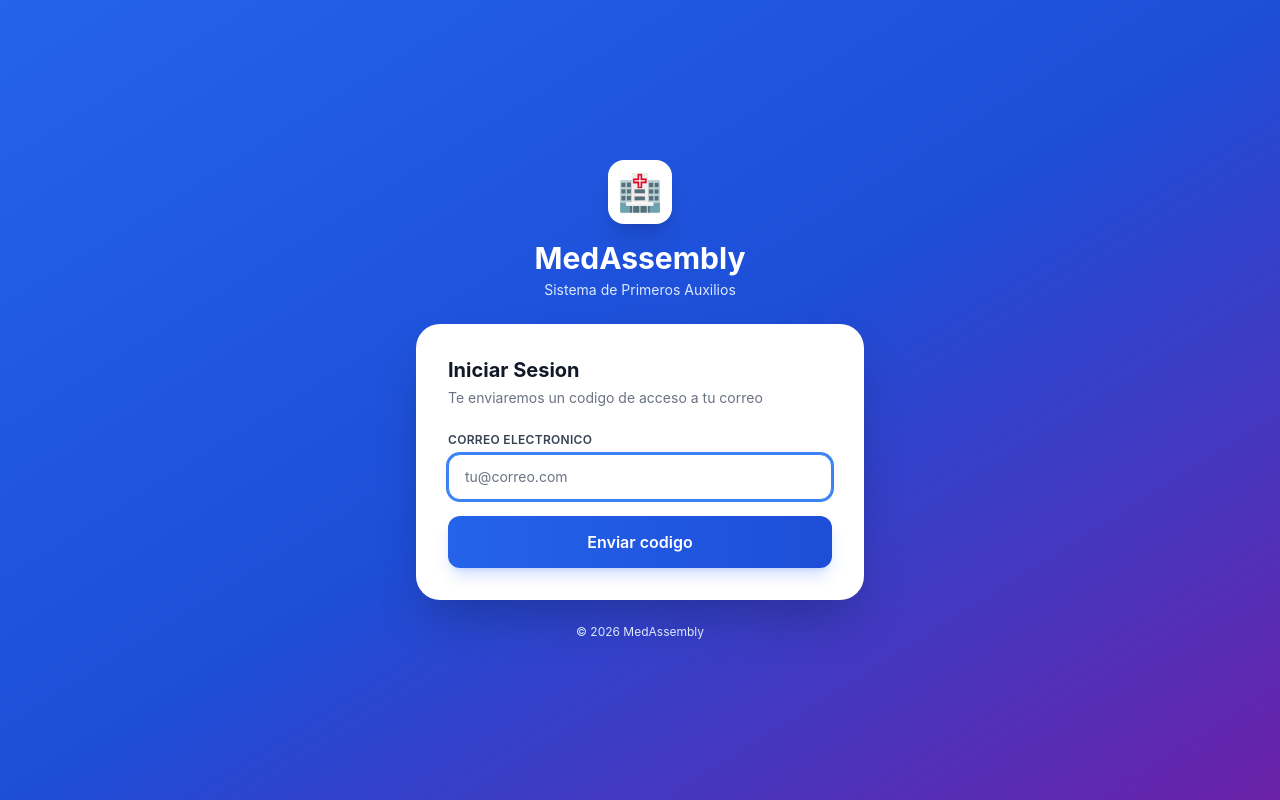
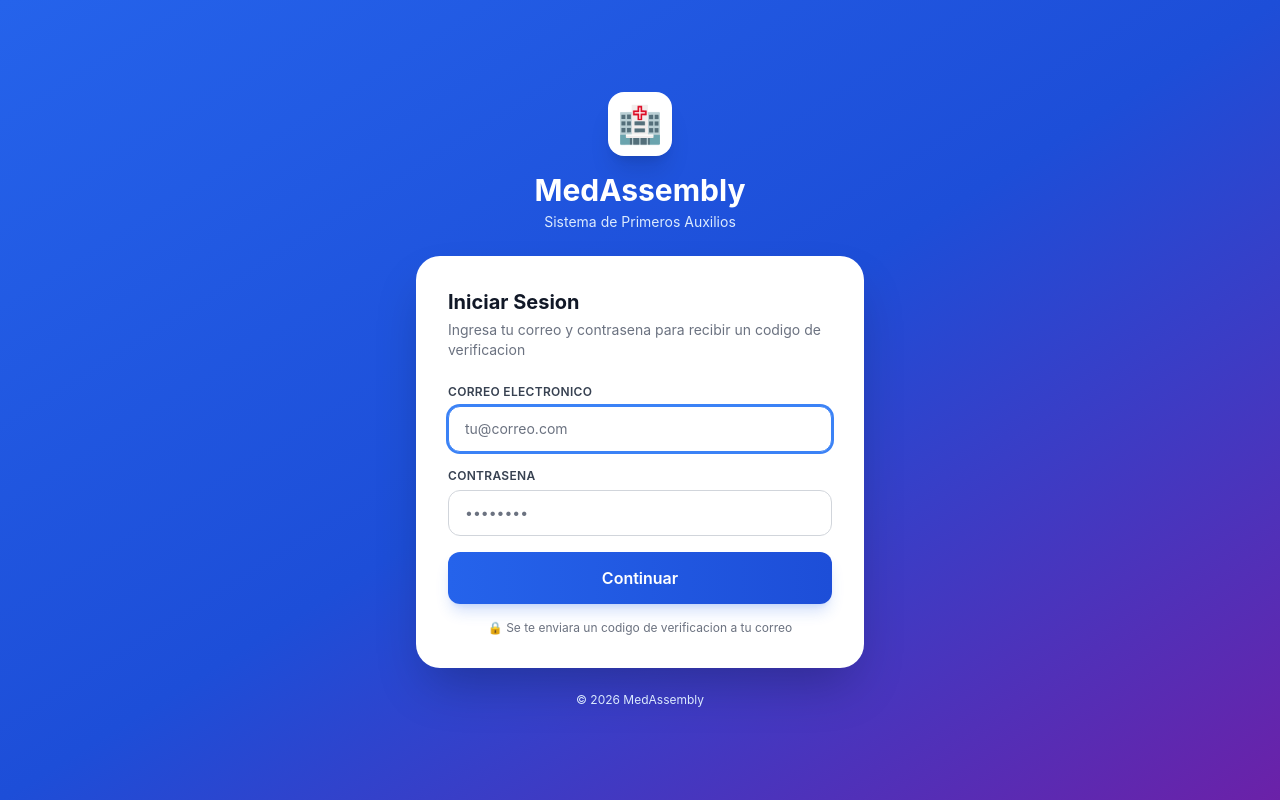
Before and after one commit to iabotwell/medassembly-frontend, a React (Create React App) app: page /login in a window 1280 px wide. Built offline with nearby package versions, Linux system fonts and the light colour scheme.

Commit message:
feat(auth): 2-step login form (credentials + OTP)

```diff
--- a/src/pages/auth/LoginPage.tsx
+++ b/src/pages/auth/LoginPage.tsx
@@ -3,11 +3,12 @@ import { useNavigate } from 'react-router-dom';
 import { authService } from '../../services/authService';
 import { useAuthStore } from '../../stores/authStore';
 
-type Step = 'email' | 'otp';
+type Step = 'credentials' | 'otp';
 
 export default function LoginPage() {
-  const [step, setStep] = useState<Step>('email');
+  const [step, setStep] = useState<Step>('credentials');
   const [email, setEmail] = useState('');
+  const [password, setPassword] = useState('');
   const [otp, setOtp] = useState(['', '', '', '', '', '']);
   const [error, setError] = useState('');
   const [info, setInfo] = useState('');
@@ -24,18 +25,18 @@ export default function LoginPage() {
     }
   }, [resendCooldown]);
 
-  const handleRequestOtp = async (e: React.FormEvent) => {
+  const handleLoginPassword = async (e: React.FormEvent) => {
     e.preventDefault();
     setError(''); setInfo('');
     setLoading(true);
     try {
-      const result = await authService.requestOtp(email);
-      setInfo(`Te enviamos un codigo a ${email}. Expira en ${result.expiresInMinutes} minutos.`);
+      const result = await authService.loginPassword(email, password);
+      setInfo(`Codigo enviado a ${result.email}. Expira en ${result.expiresInMinutes} minutos.`);
       setStep('otp');
       setResendCooldown(30);
       setTimeout(() => otpRefs.current[0]?.focus(), 100);
     } catch (err: any) {
-      setError(err.response?.data?.error || 'Error al solicitar codigo');
+      setError(err.response?.data?.error || 'Error al iniciar sesion');
     } finally {
       setLoading(false);
     }
@@ -87,11 +88,18 @@ export default function LoginPage() {
 
   const handleResend = async () => {
     if (resendCooldown > 0) return;
-    await handleRequestOtp(new Event('submit') as any);
+    setError(''); setInfo('');
+    try {
+      const result = await authService.resendOtp(email);
+      setInfo(`Nuevo codigo enviado. Expira en ${result.expiresInMinutes} minutos.`);
+      setResendCooldown(30);
+    } catch (err: any) {
+      setError(err.response?.data?.error || 'Error al reenviar');
+    }
   };
 
   const handleBack = () => {
-    setStep('email');
+    setStep('credentials');
     setOtp(['', '', '', '', '', '']);
     setError(''); setInfo('');
   };
@@ -106,10 +114,10 @@ export default function LoginPage() {
         </div>
 
         <div className="bg-white rounded-3xl shadow-2xl p-6 sm:p-8">
-          {step === 'email' ? (
+          {step === 'credentials' ? (
             <>
               <h2 className="text-xl font-bold text-gray-900 mb-1">Iniciar Sesion</h2>
-              <p className="text-sm text-gray-500 mb-6">Te enviaremos un codigo de acceso a tu correo</p>
+              <p className="text-sm text-gray-500 mb-6">Ingresa tu correo y contrasena para recibir un codigo de verificacion</p>
 
               {error && (
                 <div className="bg-red-50 border border-red-200 text-red-800 p-3 rounded-xl mb-4 text-sm flex items-start gap-2">
@@ -117,7 +125,7 @@ export default function LoginPage() {
                 </div>
               )}
 
-              <form onSubmit={handleRequestOtp} className="space-y-4">
+              <form onSubmit={handleLoginPassword} className="space-y-4">
                 <div>
                   <label className="block text-xs font-semibold text-gray-700 uppercase tracking-wide mb-1.5">Correo electronico</label>
                   <input
@@ -130,26 +138,38 @@ export default function LoginPage() {
                     placeholder="tu@correo.com"
                   />
                 </div>
+                <div>
+                  <label className="block text-xs font-semibold text-gray-700 uppercase tracking-wide mb-1.5">Contrasena</label>
+                  <input
+                    type="password"
+                    value={password}
+                    onChange={e => setPassword(e.target.value)}
+                    required
+                    className="w-full px-4 py-3 border border-gray-300 rounded-xl text-sm focus:ring-2 focus:ring-blue-500 focus:border-blue-500"
+                    placeholder="••••••••"
+                  />
+                </div>
                 <button
                   type="submit"
                   disabled={loading}
                   className="w-full bg-gradient-to-r from-blue-600 to-blue-700 text-white py-3.5 rounded-xl hover:from-blue-700 hover:to-blue-800 disabled:opacity-50 font-semibold shadow-lg shadow-blue-600/20"
                 >
-                  {loading ? 'Enviando...' : 'Enviar codigo'}
+                  {loading ? 'Verificando...' : 'Continuar'}
                 </button>
+                <p className="text-xs text-gray-500 text-center mt-3">
+                  🔒 Se te enviara un codigo de verificacion a tu correo
+                </p>
               </form>
             </>
           ) : (
             <>
               <button onClick={handleBack} className="text-sm text-gray-500 hover:text-gray-700 mb-4 flex items-center gap-1">
-                ← Cambiar correo
+                ← Volver
               </button>
-              <h2 className="text-xl font-bold text-gray-900 mb-1">Ingresa el codigo</h2>
+              <h2 className="text-xl font-bold text-gray-900 mb-1">Verificacion en dos pasos</h2>
               <p className="text-sm text-gray-500 mb-6">Enviamos un codigo de 6 digitos a <strong>{email}</strong></p>
 
-              {info && (
-                <div className="bg-blue-50 border border-blue-200 text-blue-800 p-3 rounded-xl mb-4 text-sm">{info}</div>
-              )}
+              {info && <div className="bg-blue-50 border border-blue-200 text-blue-800 p-3 rounded-xl mb-4 text-sm">{info}</div>}
               {error && (
                 <div className="bg-red-50 border border-red-200 text-red-800 p-3 rounded-xl mb-4 text-sm flex items-start gap-2">
                   <span>⚠️</span><span>{error}</span>
@@ -178,7 +198,7 @@ export default function LoginPage() {
                 disabled={loading || otp.some(d => !d)}
                 className="w-full bg-gradient-to-r from-blue-600 to-blue-700 text-white py-3.5 rounded-xl hover:from-blue-700 hover:to-blue-800 disabled:opacity-50 font-semibold shadow-lg shadow-blue-600/20"
               >
-                {loading ? 'Verificando...' : 'Verificar codigo'}
+                {loading ? 'Verificando...' : 'Verificar y entrar'}
               </button>
 
               <div className="mt-4 text-center">
--- a/src/services/authService.ts
+++ b/src/services/authService.ts
@@ -2,13 +2,20 @@ import api from './api';
 import { AuthResponse, User } from '../types';
 
 export const authService = {
-  requestOtp: async (email: string): Promise<{ message: string; expiresInMinutes: number }> => {
-    const { data } = await api.post('/auth/request-otp', { email });
+  // Step 1: email + password → sends OTP
+  loginPassword: async (email: string, password: string): Promise<{ message: string; expiresInMinutes: number; email: string }> => {
+    const { data } = await api.post('/auth/login', { email, password });
     return data;
   },
 
+  // Step 2: verify OTP → returns JWT
   verifyOtp: async (email: string, code: string): Promise<AuthResponse> => {
     const { data } = await api.post('/auth/verify-otp', { email, code });
+    return data;
+  },
+
+  resendOtp: async (email: string): Promise<{ message: string; expiresInMinutes: number }> => {
+    const { data } = await api.post('/auth/resend-otp', { email });
     return data;
   },
 
```
